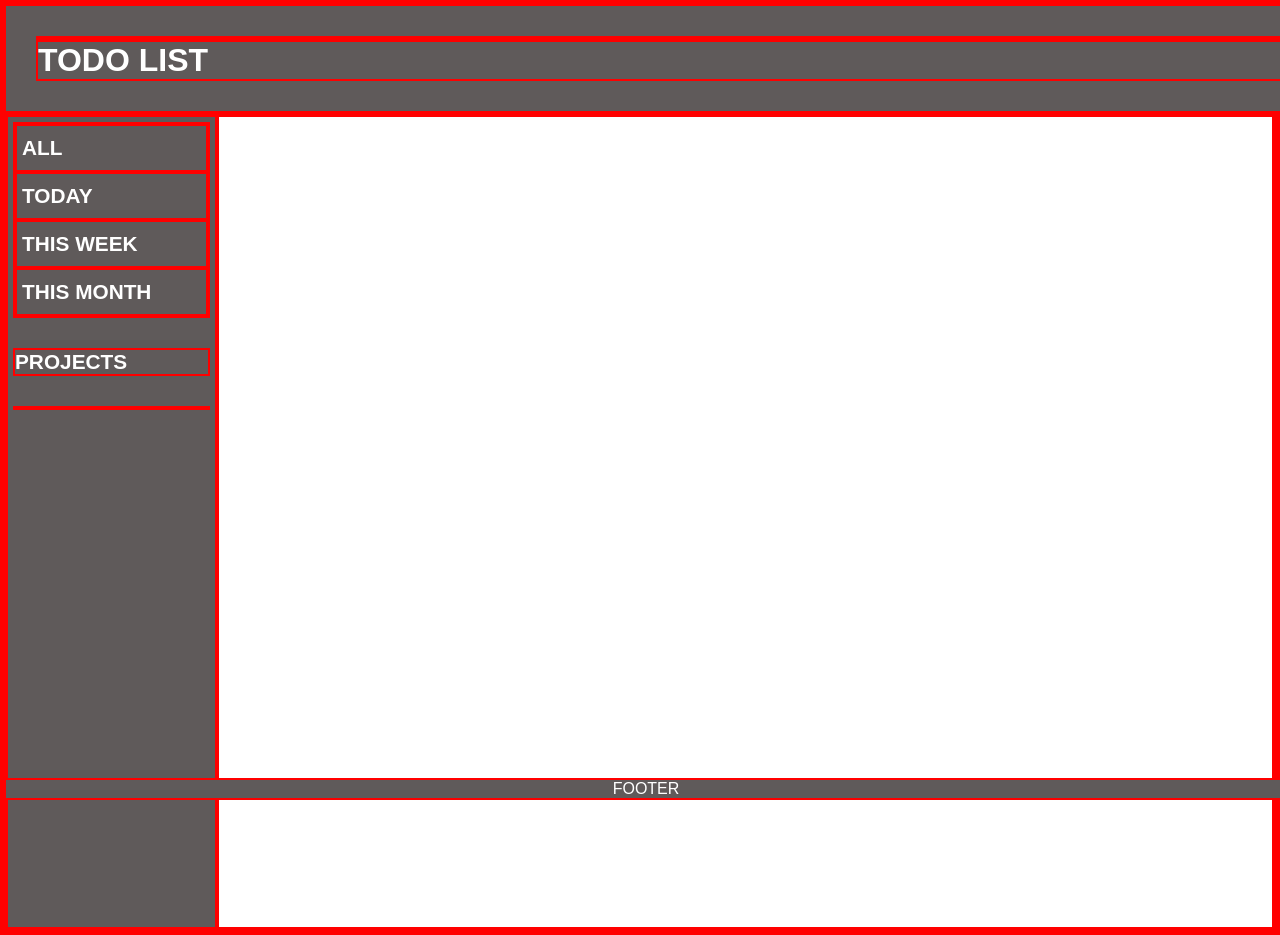
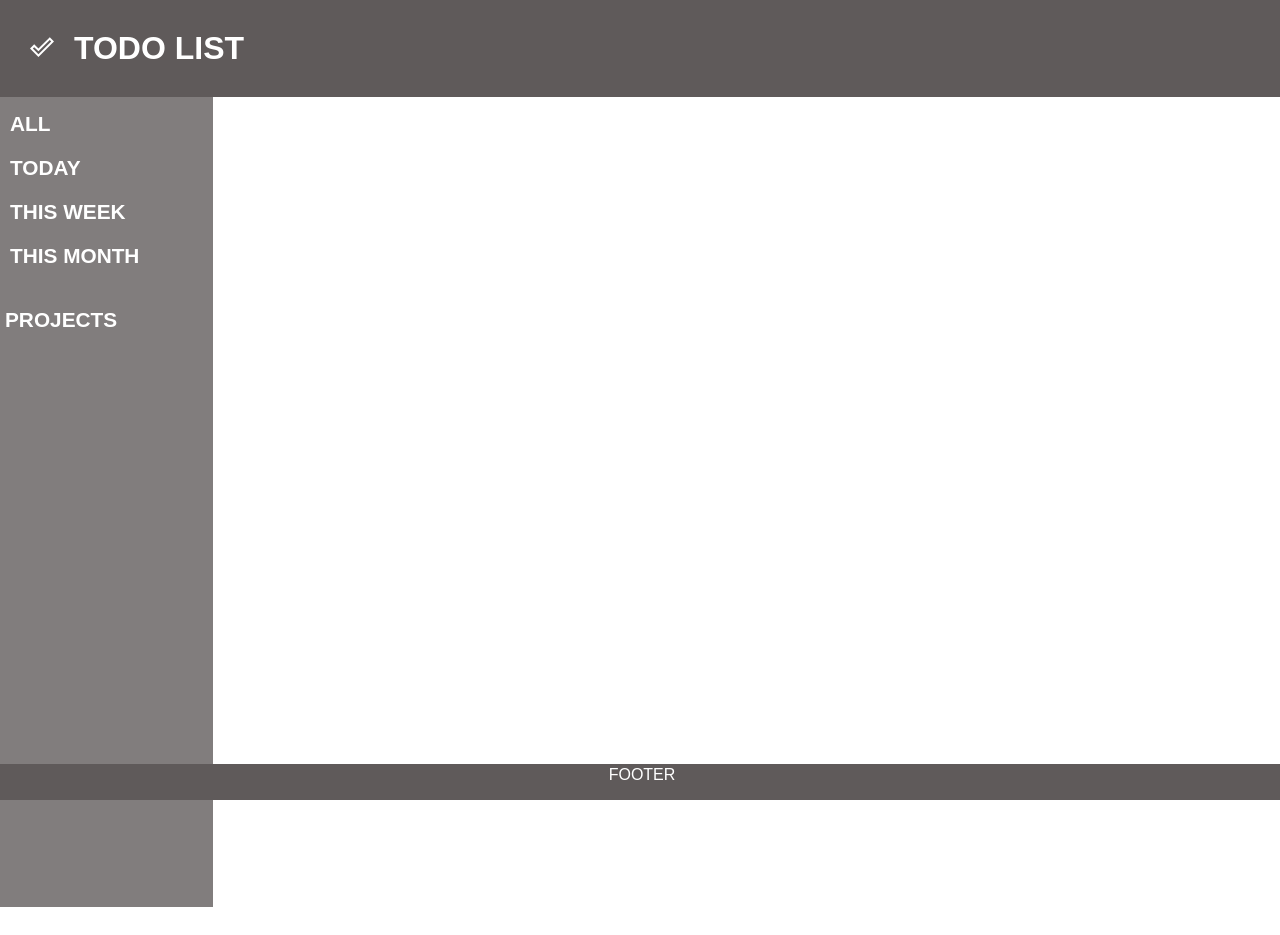
Before and after one commit to AmauryTISSOT/Todo-list, a website with bundled scripts: page dist/index.html in a window 1280 px wide. Shown: the top 935 px of the page. After the commit the page ends 907 px from the top, so only its background shows below. Built offline with nearby package versions, Linux system fonts and the light colour scheme.

Commit message:
Add basic interface

```diff
--- a/dist/index.html
+++ b/dist/index.html
@@ -9,7 +9,7 @@
 </head>
 <body>
     <div class="header">
-        <div class="logo"></div>
+        <div class="logo"><img src="/src/icons/check_icon.svg" alt="check icon"></div>
         <div class="title">TODO LIST</div>
     </div>
 
--- a/dist/main.js
+++ /dev/null
@@ -1 +0,0 @@
-console.log("npx ok");
--- a/dist/style.css
+++ b/dist/style.css
@@ -1,23 +1,32 @@
 * {
     margin: 0;
     padding: 0;
-    border: 2px solid red;
+
     font-family: Arial, Helvetica, sans-serif;
 }
 
 :root{
-    --background-color : rgb(95, 90, 90);
+    --background-color-grey : rgb(95, 90, 90);
+    --background-color-light : rgba(88, 83, 83, 0.752);
 }
 
 .header {
     position: relative;
     top: 0px;
     width: 100%;
-    background-color: var(--background-color);
+    background-color: var(--background-color-grey);
     padding: 30px;
     color: white;
     font-size: 2rem;
     font-weight: bold;
+    display: flex;
+    gap: 20px;
+}
+
+.logo {
+    filter: invert(100%) sepia(22%) saturate(0%) hue-rotate(75deg) brightness(103%) contrast(104%);
+    text-align: center;
+    align-self: center;
 }
 
 .main {
@@ -26,7 +35,7 @@
 }
 
 .panel {
-    background-color: var(--background-color);
+    background-color: var(--background-color-light);
     color: white;
     font-size: 1.3rem;
     font-weight: bold;
@@ -55,7 +64,9 @@ li:hover {
     position: absolute;
     bottom: 0px;
     width: 100%;
-    background-color: var(--background-color);
+    height: 2rem;
+    background-color: var(--background-color-grey);
     color: white;
     text-align: center;
+    padding: 2px;
 }
```
Also changed, not shown: src/icons/check_icon.svg (added).
